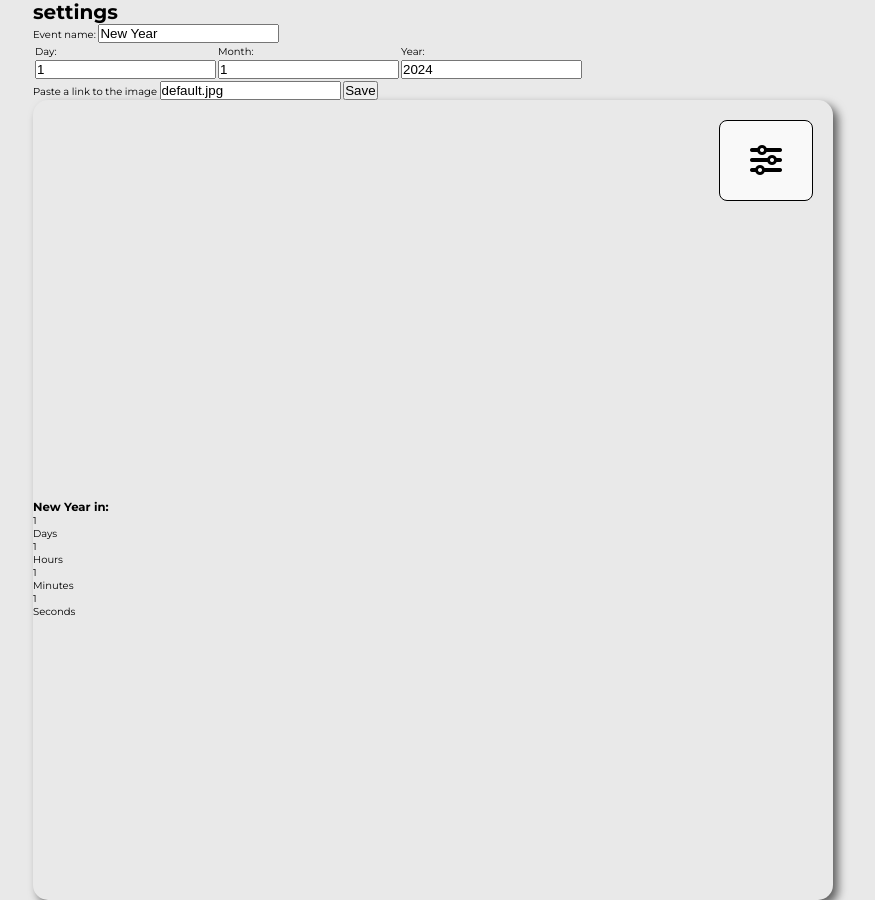
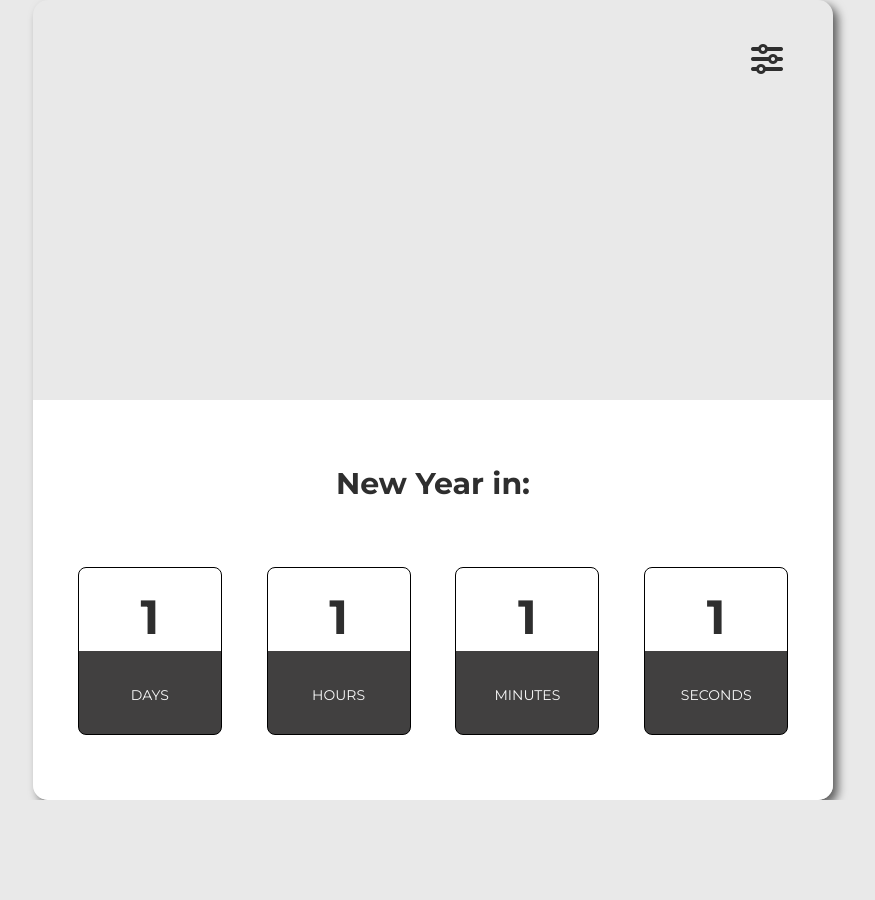
Before and after one commit to gabatk/Counter-App, a plain HTML site: page index.html in a window 1280 px wide. Shown: the whole page, without its empty margins (207-1082 px from the left). After the commit the page ends 800 px from the top, so only its background shows below. Drawn offline with Linux system fonts and the light colour scheme.

Commit message:
New CSS styles implemented.

```diff
--- a/index.html
+++ b/index.html
@@ -19,7 +19,7 @@
 				<h1 class="settings__title">settings</h1>
 				<label for="event-name" class="settings__label">Event name:</label>
 				<input type="text" id="event-name" value="New Year" class="settings__input"/>
-				<table class="date">
+				<table class="settings__input-date">
 					<tr>
 						<td><label for="event-day" class="settings__label">Day:</label></td>
 						<td><label for="event-month" class="settings__label">Month:</label></td>
@@ -39,31 +39,31 @@
 				</table>
 				<label for="event-image" class="settings__label">Paste a link to the image</label>
 				<input type="text" id="event-image" value="default.jpg" class="settings__input"/>
-				<button class="save settings__save">Save</button>
+				<button class="save settings__btn">Save</button>
 			</div>
 
 			<div class="app-body">
 				<div class="image-section">
-					<div class="settings__btn"><i class="fas fa-sliders-h"></i></div>
+					<div class="image-section__btn"><i class="fas fa-sliders-h"></i></div>
 				</div>
 				<div class="time-section">
-					<h3><span class="event">New Year</span> in:</h3>
-					<div class="time-cards">
+					<h3 class="time-section__title"><span class="event">New Year</span> in:</h3>
+					<div class="time-section__cards">
 						<div class="card">
-							<p class="days-count number">1</p>
-							<p class="card-title">Days</p>
+							<p class="days-count card__number">1</p>
+							<p class="card__title">Days</p>
 						</div>
 						<div class="card">
-							<p class="hours-count number">1</p>
-							<p class="card-title">Hours</p>
+							<p class="hours-count card__number">1</p>
+							<p class="card__title">Hours</p>
 						</div>
 						<div class="card">
-							<p class="minutes-count number">1</p>
-							<p class="card-title">Minutes</p>
+							<p class="minutes-count card__number">1</p>
+							<p class="card__title">Minutes</p>
 						</div>
 						<div class="card">
-							<p class="seconds-count number">1</p>
-							<p class="card-title">Seconds</p>
+							<p class="seconds-count card__number">1</p>
+							<p class="card__title">Seconds</p>
 						</div>
 					</div>
 				</div>
--- a/sass/main.scss
+++ b/sass/main.scss
@@ -21,6 +21,7 @@ body {
 
 .counter-app {
 	position: relative;
+	color: rgb(46, 46, 46);
 }
 
 .app-body {
@@ -39,58 +40,103 @@ body {
 	background-image: url('../img/default.jpg');
 	background-position: center;
 	background-size: cover;
-}
 
-.settings {
 	&__btn {
 		position: absolute;
 		top: 20px;
 		right: 20px;
 		padding: 20px 30px;
 		font-size: 3.2rem;
-		background-color: #f9f9f9;
-		border: 1px solid black;
-		border-radius: 8px;
-		cursor: pointer;
-		transition: background-color 0.3s, color 0.3s;
-
-		&:hover {
-			color: #f9f9f9;
-			background-color: black;
-		}
 	}
 }
 
 .time-section {
+	display: flex;
+	flex-direction: column;
+	justify-content: space-evenly;
+	align-items: center;
+	height: 400px;
+	background-color: #fff;
+	z-index: 100;
+
+	&__title {
+		font-size: 3rem;
+		text-align: center;
+	}
+
+	&__cards {
+		display: flex;
+		justify-content: space-evenly;
+		width: 100%;
+	}
 }
 
-// .settings {
-//     display: flex;
-// 	justify-content: center;
-// 	align-items: center;
-// 	flex-direction: column;
-//     border-radius: 8px;
+.card {
+	display: flex;
+	flex-direction: column;
+	justify-content: space-around;
+	padding: 20px 0 30px;
+	width: 18%;
+	text-align: center;
+	border: 1px solid black;
+	border-radius: 8px;
+	background-image: linear-gradient(#fff 0% 50%, rgb(65, 64, 64) 50% 100%);
 
-//     &__title {
-//         padding: 20px;
-//         font-size: 4rem;
-//     text-transform: uppercase;
-// }
+	&__number {
+		margin-bottom: 20px;
+		font-weight: bold;
+		font-size: 4.8rem;
+	}
 
-// &__label {
-//     display: block;
-//     text-align: center;
-//     padding: 10px;
-//     font-size: 2rem;
-//     }
+	&__title {
+		margin-top: 20px;
+		text-align: center;
+		font-size: 1.4rem;
+		color: #f9f9f9;
+		text-transform: uppercase;
+	}
+}
 
-//     &__input, &__btn {
-//         text-align: center;
-//         margin: 0 10px 15px;
-//         padding: 10px;
-//         font-size: 1.6rem;
-//         background: none;
-//         border-radius: 5px;
-//         cursor: pointer;
-//     }
-// }
+.settings {
+	display: flex;
+	justify-content: center;
+	align-items: center;
+	flex-direction: column;
+	position: absolute;
+	top: 5px;
+	right: 5px;
+	padding: 50px 30px;
+	width: 400px;
+	background-color: #333;
+	color: #fff;
+	border: 1px solid #fff;
+	border-radius: 8px;
+	opacity: 0;
+	transition: transform 0.5s, opacity 0.3s;
+
+	&__title {
+		margin-bottom: 30px;
+		font-size: 2.6rem;
+		text-transform: uppercase;
+	}
+
+	&__label {
+		margin-bottom: 10px;
+		font-size: 2rem;
+	}
+
+	&__input {
+		margin-bottom: 30px;
+		padding: 10px 20px;
+		width: 100%;
+		font-size: 1.4rem;
+
+		&-date {
+			text-align: center;
+		}
+	}
+	&__btn {
+		padding: 10px 20px;
+		cursor: pointer;
+	}
+}
```
Also changed, not shown: css/main.css, 1 other file.
